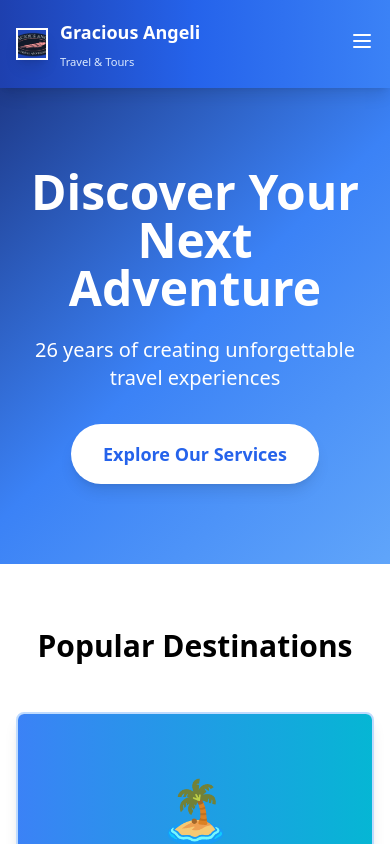
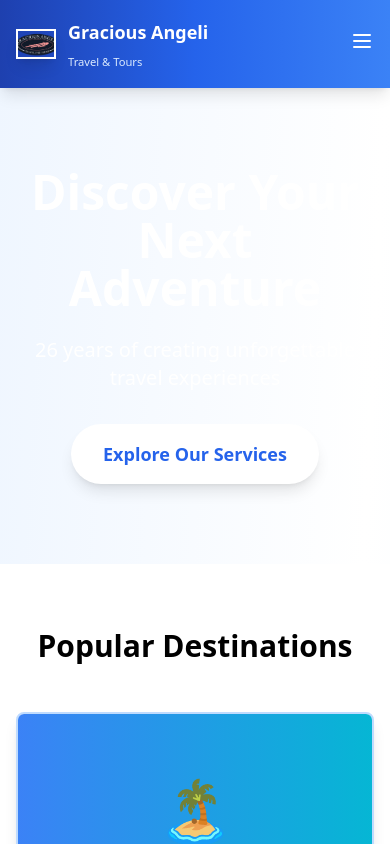
Before and after one commit to marscreative/gatt, a plain HTML site: page index.html in a window 390 px wide. Shown: the top 844 px of the page. Drawn offline with nearby package versions, Linux system fonts and the light colour scheme.

Commit message:
Fix logo dimensions to display as oval instead of square

```diff
--- a/assets/style.css
+++ b/assets/style.css
@@ -16,8 +16,8 @@
 /* Responsive logo sizing */
 @media (max-width: 768px) {
     .nav-logo img {
-        width: 2.5rem;
-        height: 2.5rem;
+        width: 3rem;
+        height: 2.25rem;
     }
 
     .nav-logo h1 {
@@ -31,8 +31,8 @@
 
 @media (max-width: 480px) {
     .nav-logo img {
-        width: 2rem;
-        height: 2rem;
+        width: 2.5rem;
+        height: 1.875rem;
     }
 
     .nav-logo h1 {
@@ -44,9 +44,6 @@
     }
 }
 
-.hero-bg {
-    background: linear-gradient(135deg, #1e3a8a 0%, #3b82f6 50%, #60a5fa 100%);
-}
 .nav-gradient {
     background: linear-gradient(90deg, #1e40af 0%, #2563eb 50%, #3b82f6 100%);
 }
--- a/index.html
+++ b/index.html
@@ -37,7 +37,7 @@
             <div class="flex justify-between items-center py-4">
                 <div class="flex items-center">
                     <a href="#" onclick="showTab('home'); return false;" class="nav-logo flex items-center hover:opacity-80 transition-opacity duration-300 cursor-pointer">
-                        <img src="assets/gatt_logo_circle.png" alt="GATT Logo" class="w-12 h-12 mr-3 border-2 border-white shadow-lg">
+                        <img src="assets/gatt_logo_circle.png" alt="GATT Logo" class="w-16 h-12 mr-3 border-2 border-white shadow-lg">
                         <div>
                             <h1 class="text-2xl font-bold text-white">Gracious Angeli</h1>
                             <span class="text-blue-100 text-sm">Travel & Tours</span>
```
